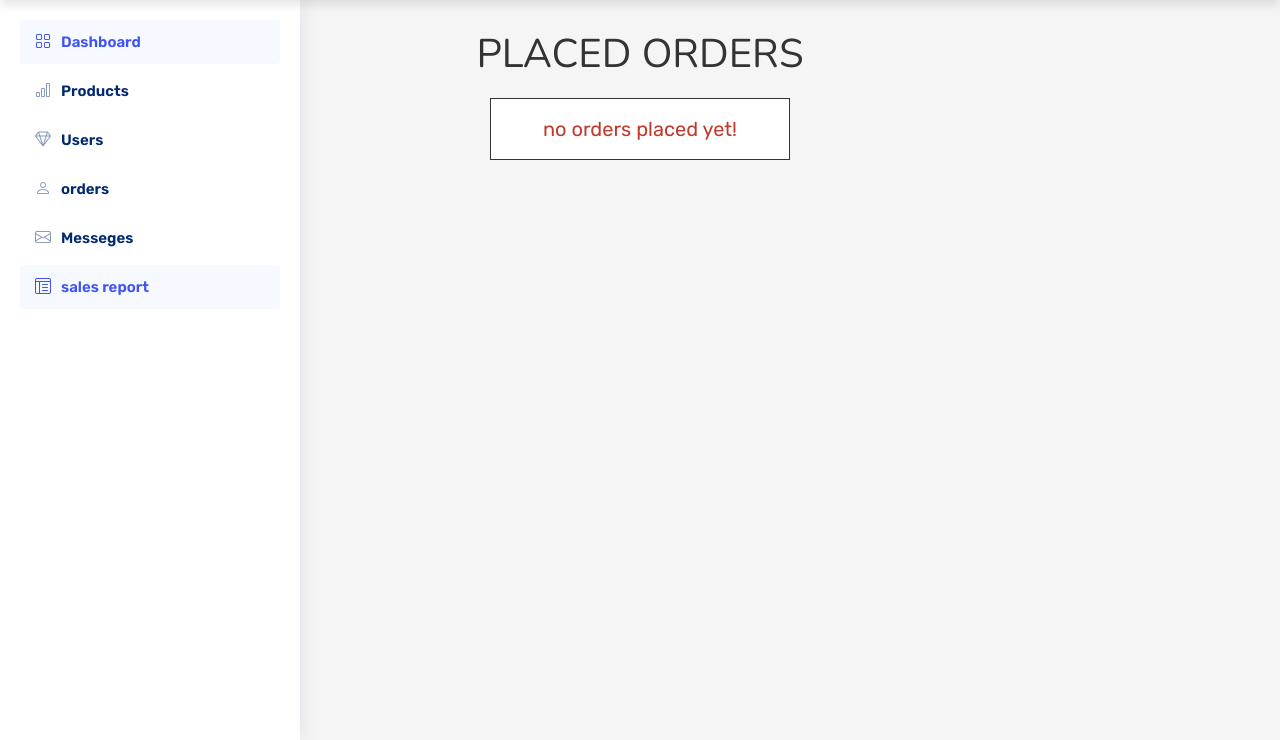
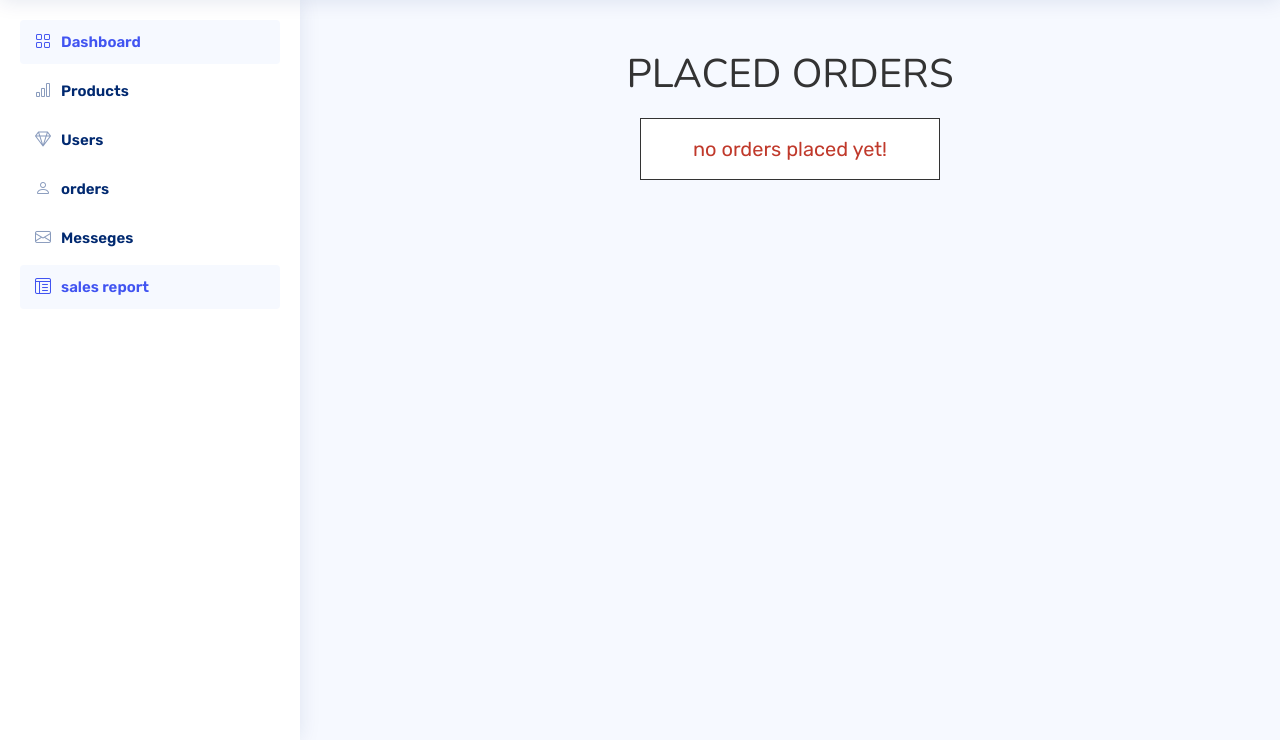
Before and after one commit to haamid10/E-bookstore, a PHP site: page /admin_orders.php in a window 1280 px wide. Shown: the part 60-800 px from the top of the page. Run offline with PHP 8.4, Linux system fonts and the light colour scheme; the visitor is signed in with stand-in values (Sample User, id 1); data that the repository does not hold is empty.

Commit message:
admin orders13

```diff
--- a/admin_orders.php
+++ b/admin_orders.php
@@ -1,6 +1,7 @@
 <?php
 
 include 'config.php';
+include 'admin_header.php';
 
 session_start();
 
@@ -35,16 +36,32 @@ if(isset($_GET['delete'])){
    <meta name="viewport" content="width=device-width, initial-scale=1.0">
    <title>orders</title>
 
+     <!-- Google Fonts -->
+  <link href="https://fonts.gstatic.com" rel="preconnect">
+  <link href="https://fonts.googleapis.com/css?family=Open+Sans:300,300i,400,400i,600,600i,700,700i|Nunito:300,300i,400,400i,600,600i,700,700i|Poppins:300,300i,400,400i,500,500i,600,600i,700,700i" rel="stylesheet">
+
+  <!-- Vendor CSS Files -->
+  <link href="assets/vendor/bootstrap/css/bootstrap.min.css" rel="stylesheet">
+  <link href="assets/vendor/bootstrap-icons/bootstrap-icons.css" rel="stylesheet">
+  <link href="assets/vendor/boxicons/css/boxicons.min.css" rel="stylesheet">
+  <link href="assets/vendor/quill/quill.snow.css" rel="stylesheet">
+  <link href="assets/vendor/quill/quill.bubble.css" rel="stylesheet">
+  <link href="assets/vendor/remixicon/remixicon.css" rel="stylesheet">
+  <link href="assets/vendor/simple-datatables/style.css" rel="stylesheet">
+
+  <!-- Template Main CSS File -->
+  <link href="assets/css/style.css" rel="stylesheet">
+
    <!-- font awesome cdn link  -->
    <link rel="stylesheet" href="https://cdnjs.cloudflare.com/ajax/libs/font-awesome/6.0.0/css/all.min.css">
 
    <!-- custom admin css file link  -->
-   <link rel="stylesheet" href="css/admin_style.css">
+   <!-- <link rel="stylesheet" href="css/admin_style.css"> -->
 
 </head>
 <body>
 
-<?php include 'admin_header.php'; ?>
+<main class="main" id="main">
 
 <section class="orders">
 
@@ -64,7 +81,7 @@ if(isset($_GET['delete'])){
          <p> name : <span><?php echo $fetch_orders['name']; ?></span> </p>
          <p> number : <span><?php echo $fetch_orders['number']; ?></span> </p>
          <p> email : <span><?php echo $fetch_orders['email']; ?></span> </p>
-         <p> address : <span><?php echo $fetch_orders['address']; ?></span> </p>
+         <p> city : <span><?php echo $fetch_orders['city']; ?></span> </p>
          <p> total products : <span><?php echo $fetch_orders['total_products']; ?></span> </p>
          <p> total price : <span>$<?php echo $fetch_orders['total_price']; ?></span> </p>
          <p> payment method : <span><?php echo $fetch_orders['method']; ?></span> </p>
--- a/admin_users.php
+++ b/admin_users.php
@@ -83,6 +83,7 @@ if(isset($_POST['search'])){
   <!-- Template Main CSS File -->
   <link href="assets/css/style.css" rel="stylesheet">
   <script src="https://cdn.tailwindcss.com"></script>
+
 
 
 </head>
```
